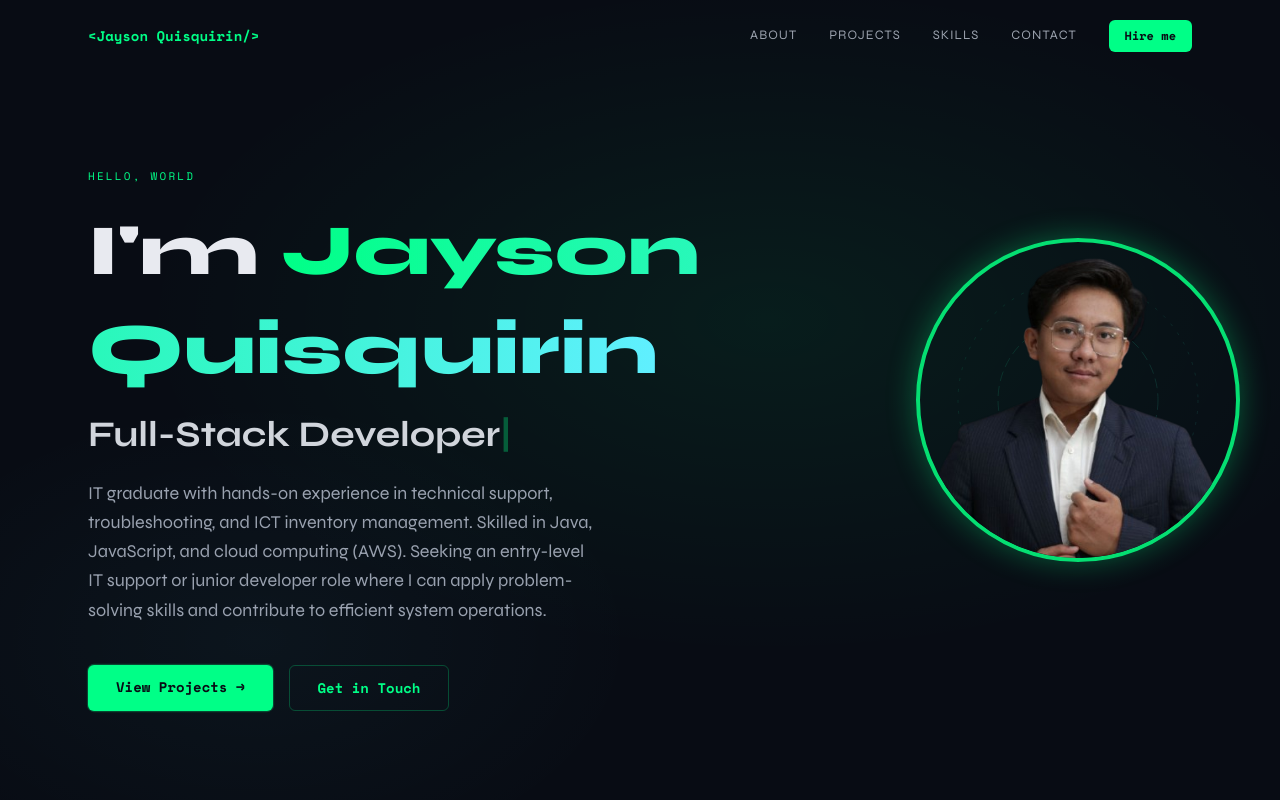
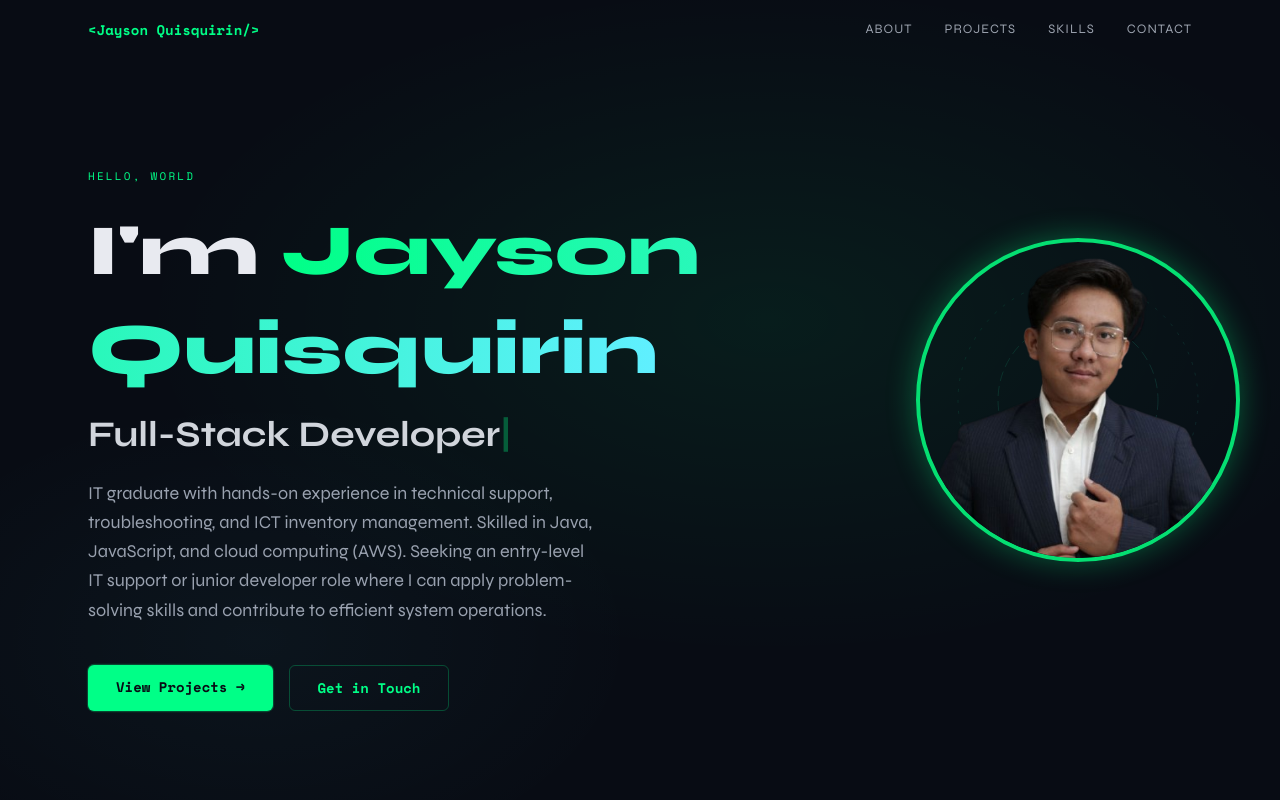
Before and after one commit to jaysonFullStackDev/My-PortFolio, a React (Vite) app: page / in a window 1280 px wide. Shown: the top 800 px of the page. Built offline with nearby package versions, Linux system fonts and the light colour scheme.

Commit message:
refactor: remove 'Hire me' button from nav bar

```diff
--- a/src/App.jsx
+++ b/src/App.jsx
@@ -168,7 +168,9 @@ function Nav() {
   }, []);
 
   const links = ["About", "Projects", "Skills", "Contact"];
+
   return (
+    <>
       <nav
         className={`fixed top-0 left-0 right-0 z-50 transition-all duration-300 ${scrolled ? "py-3" : "py-5"}`}
         style={{
@@ -192,13 +194,6 @@ function Nav() {
                 {l}
               </a>
             ))}
-          <a
-            href="#contact"
-            className="glow-btn mono text-xs px-4 py-2 rounded-md font-bold"
-            style={{ background: "var(--accent)", color: "#080c14" }}
-          >
-            Hire me
-          </a>
           </div>
 
           <button
@@ -223,18 +218,11 @@ function Nav() {
                   {l}
                 </a>
               ))}
-            <a
-              href="#contact"
-              className="mono text-sm px-3 py-2 rounded font-bold"
-              style={{ background: "var(--accent)", color: "#080c14" }}
-              onClick={() => setMobileOpen(false)}
-            >
-              Hire me
-            </a>
             </div>
           </div>
         )}
       </nav>
+    </>
   );
 }
 
```
Lines whose indentation alone changed are shown as unchanged.
